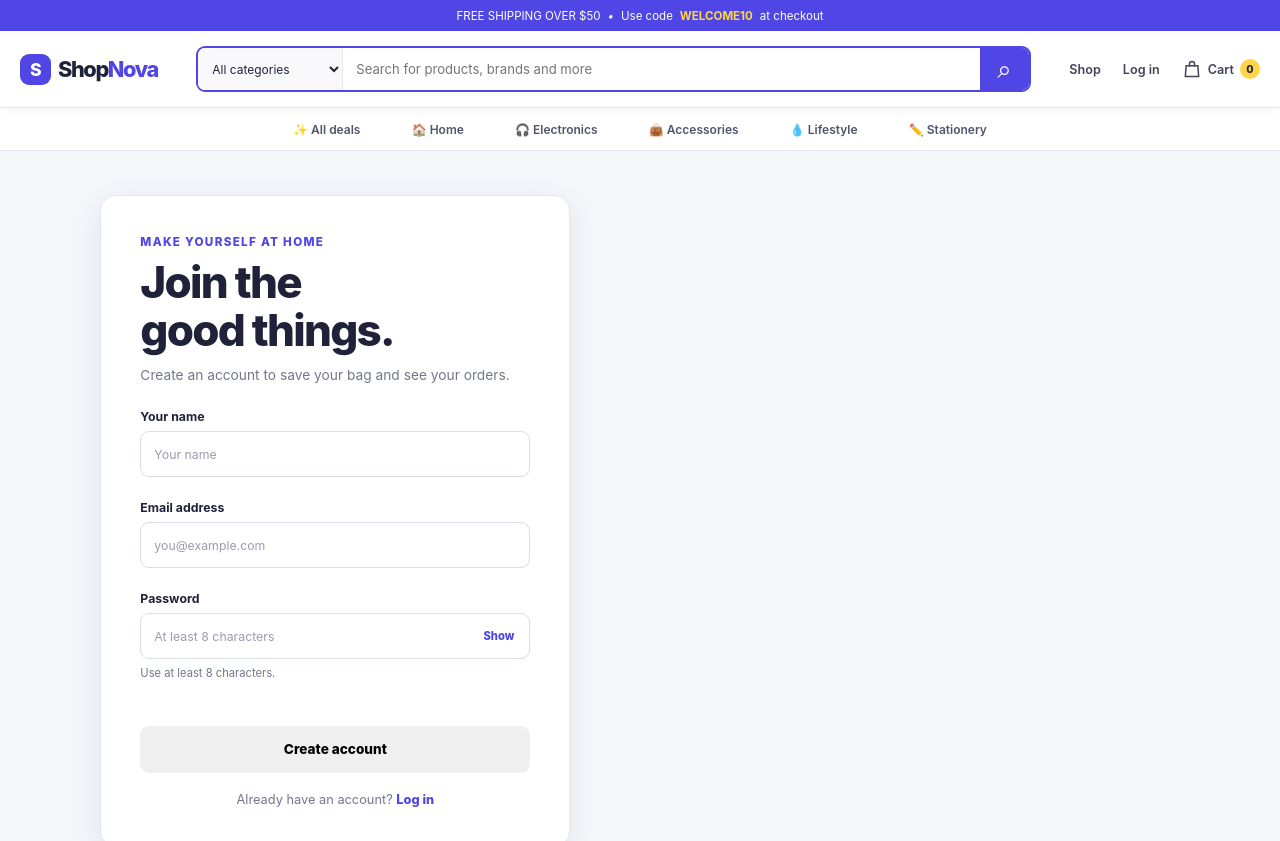
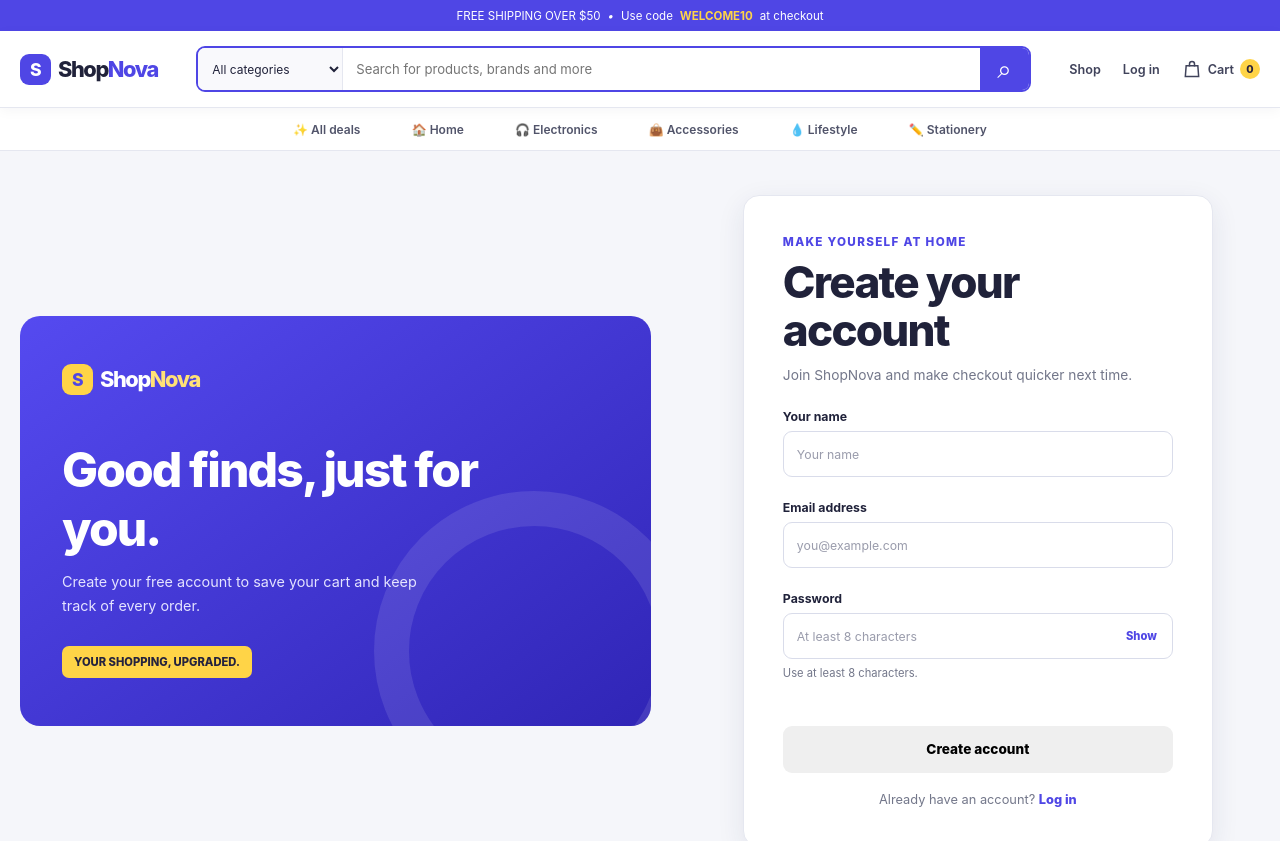
Before and after one commit to generalareas9-sys/CodeAlpha_EcommerceStore, a website: page public/register.html in a window 1280 px wide. Shown: the top 841 px of the page. Drawn offline with Linux system fonts and the light colour scheme; no server answers.

Commit message:
refactor: update public/register.html

```diff
--- a/public/register.html
+++ b/public/register.html
@@ -3,7 +3,7 @@
   <head>
     <meta charset="utf-8">
     <meta name="viewport" content="width=device-width, initial-scale=1">
-    <title>Create an account — Small Hours</title>
+    <title>Create an account — ShopNova</title>
     <link rel="stylesheet" href="/css/styles.css">
     <script src="/js/app.js" defer></script>
     <script src="/js/auth.js" defer></script>
@@ -11,9 +11,15 @@
   <body data-page="register">
     <div id="site-header"></div>
     <main class="auth-layout wrap">
+      <aside class="auth-promo-panel">
+        <a class="brand" href="/"><span class="brand-mark">S</span>Shop<span class="brand-accent">Nova</span></a>
+        <h2>Good finds, just for you.</h2>
+        <p>Create your free account to save your cart and keep track of every order.</p>
+        <span class="auth-promo-tag">YOUR SHOPPING, UPGRADED.</span>
+      </aside>
       <section class="auth-card">
-        <p class="eyebrow">Make yourself at home</p><h1>Join the good things.</h1>
-        <p class="muted">Create an account to save your bag and see your orders.</p>
+        <p class="eyebrow">Make yourself at home</p><h1>Create your account</h1>
+        <p class="muted">Join ShopNova and make checkout quicker next time.</p>
         <form id="register-form" class="form-stack">
           <label>Your name<input type="text" name="name" autocomplete="name" required minlength="2" maxlength="80" placeholder="Your name"></label>
           <label>Email address<input type="email" name="email" autocomplete="email" required maxlength="254" placeholder="you@example.com"></label>
```
